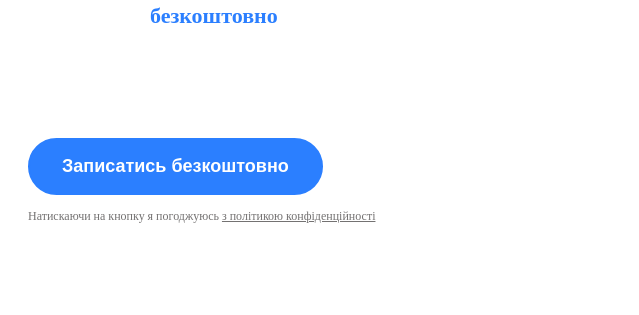
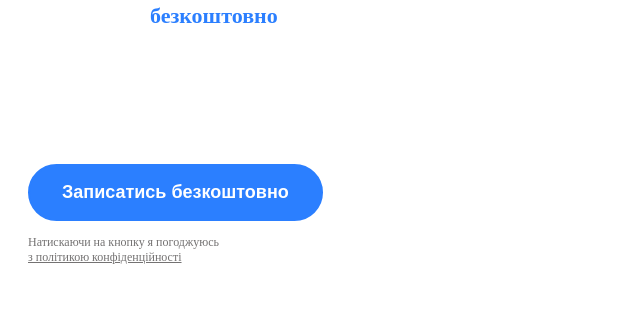
Before and after one commit to ViktoriaSamoilova/Beauty-Zone-hw1, a plain HTML site: page index.html in a window 1280 px wide. Shown: the part 2795-3110 px from the top of the page, 641-1280 px from the left. Drawn offline with Linux system fonts and the light colour scheme.

Commit message:
Add files via upload

```diff
--- a/index.html
+++ b/index.html
@@ -174,12 +174,12 @@
             ></iframe>
            <div class="application-container">
               <h3 class="location-text">Запишіться <span class="advantages-item">безкоштовно</span>
-              та отримайте подарунок</h3>
+              <br>та отримайте подарунок</h3>
               <p class="location-paragraph">Ваше ім'я та прізвище</p>
               <p class="location-paragraph">Ваш номер телефону</p>
               <p class="location-paragraph">Ваша електронна пошта</p>
-              <button class="button" type="button">Записатись безкоштовно</button>
-              <p class="location-copyright">Натискаючи на кнопку я погоджуюсь <a class="location-copyright" href="#">з політикою конфіденційності</a></p>
+              <button class="button footer-button" type="button">Записатись безкоштовно</button>
+              <p class="location-copyright">Натискаючи на кнопку я погоджуюсь <br><a class="location-copyright" href="#">з політикою конфіденційності</a></p>
            </div>
           </div>
        </div>
```
